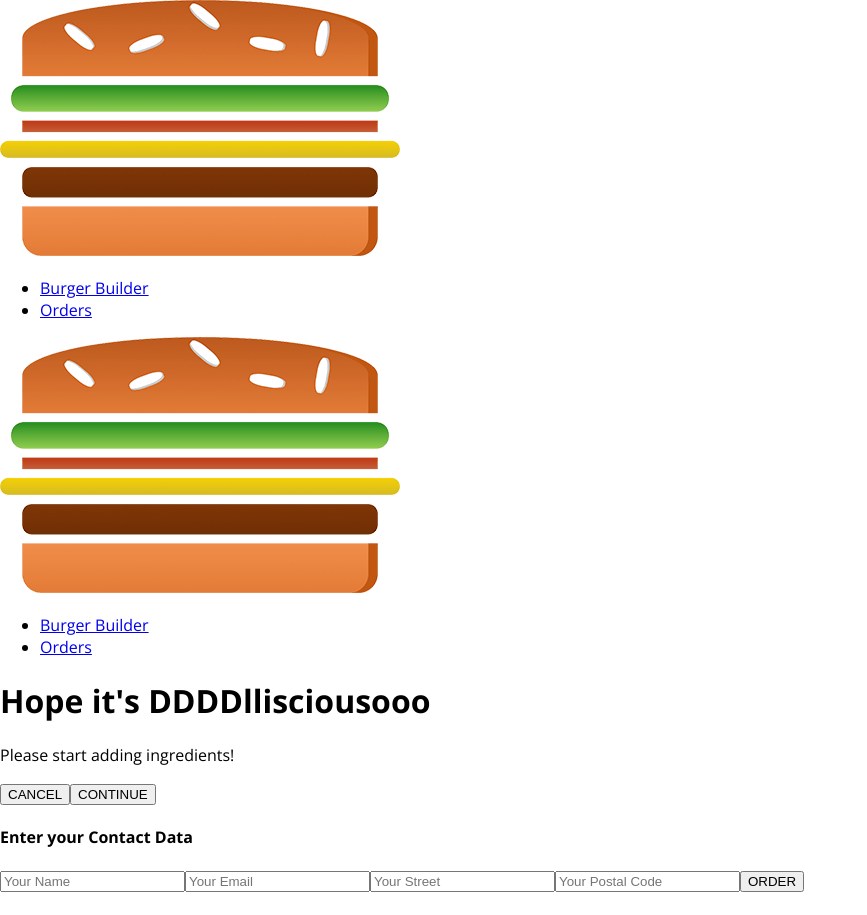
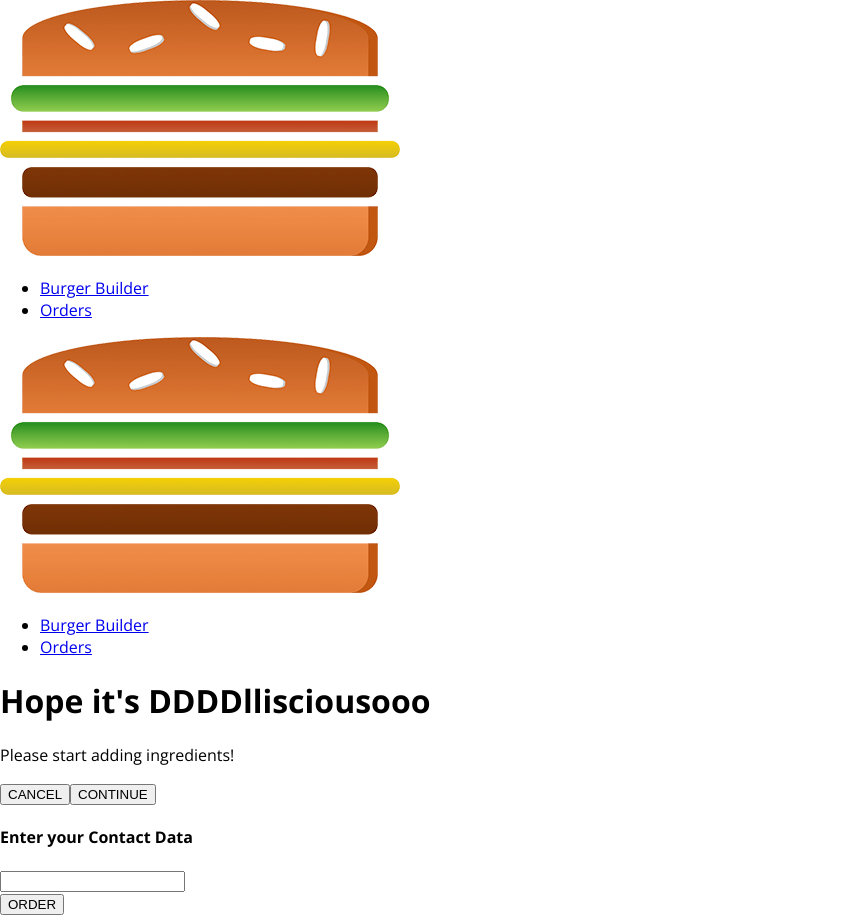
Before and after one commit to jdbbaugh/reac_bur_build, a React app: page /checkout in a window 1280 px wide. Both pictures are taken after a click on the button "CONTINUE". Shown: the whole page, without its empty margins (0-867 px from the left). Before the commit the page ends 892 px from the top, so only its background shows below. Built offline with nearby package versions, Linux system fonts and the light colour scheme.

Commit message:
trying to find why user form is not coming through when ordering burger

```diff
--- a/src/components/Order/Order.js
+++ b/src/components/Order/Order.js
@@ -2,13 +2,41 @@ import React from "react";
 
 import classes from "./Order.css";
 
-const order = props => (
-  <div className={classes.Order}>
-    <p>Ingredients: Salad (1)</p>
-    <p>
-      Price: <strong>$20000</strong>
-    </p>
-  </div>
-);
+const order = props => {
+  const ingredients = [];
+
+  for (let ingredientName in props.ingredients) {
+    ingredients.push({
+      name: ingredientName,
+      amount: props.ingredients[ingredientName]
+    });
+  }
+
+  const ingredientOutput = ingredients.map(ig => {
+    return (
+      <span
+        style={{
+          textTransform: "capitalize",
+          display: "inline-block",
+          margin: "0 8px",
+          border: "1px solid #ccc",
+          padding: "5px"
+        }}
+        key={ig.name}
+      >
+        {ig.name} ({ig.amount})
+      </span>
+    );
+  });
+
+  return (
+    <div className={classes.Order}>
+      <p>Ingredients: {ingredientOutput}</p>
+      <p>
+        Price: <strong>${Number.parseFloat(props.price).toFixed(2)}</strong>
+      </p>
+    </div>
+  );
+};
 
 export default order;
--- /dev/null
+++ b/src/components/UI/Input/Input.css
@@ -0,0 +1,27 @@
+.Input {
+  width: 100;
+  padding: 10px;
+  box-sizing: border-box;
+}
+
+.Label {
+  font-weight: bold;
+  display: block;
+  margin-bottom: 8px;
+}
+
+.InputElement {
+  outline: none;
+  border: 1px solid #ccc;
+  background-color: white;
+  font: inherit;
+  padding: 6px 10px;
+  display: block;
+  width: 100%;
+  box-sizing: border-box;
+}
+
+.InputElement:focus {
+  outline: none;
+  background-color: #ccc;
+}
--- /dev/null
+++ b/src/components/UI/Input/Input.js
@@ -0,0 +1,44 @@
+import React from "react";
+
+import classes from "./Input.css";
+
+const input = props => {
+  let inputElement = null;
+
+  switch (props.elementType) {
+    case "input":
+      inputElement = (
+        <input
+          className={classes.InputElement}
+          {...props.elementConfig}
+          value={props.value}
+        />
+      );
+      break;
+    case "textarea":
+      inputElement = (
+        <textarea
+          className={classes.InputElement}
+          {...props.elementConfig}
+          value={props.value}
+        />
+      );
+      break;
+    default:
+      inputElement = (
+        <input
+          className={classes.InputElement}
+          {...props.elementConfig}
+          value={props.value}
+        />
+      );
+  }
+  return (
+    <div className={classes.Input}>
+      <label className={classes.Label}>{props.label}</label>
+      {inputElement}
+    </div>
+  );
+};
+
+export default input;
--- a/src/containers/Checkout/ContactData/ContactData.css
+++ b/src/containers/Checkout/ContactData/ContactData.css
@@ -8,10 +8,6 @@
   box-sizing: border-box;
 }
 
-.Input {
-  display: block;
-}
-
 @media (min-width: 600px) {
   .ContactData {
     width: 500px;
--- a/src/containers/Checkout/ContactData/ContactData.js
+++ b/src/containers/Checkout/ContactData/ContactData.js
@@ -4,14 +4,63 @@ import Button from "../../../components/UI/Button/Button";
 import Spinner from "../../../components/UI/Spinner/Spinner";
 import classes from "./ContactData.css";
 import axios from "../../../axios-orders";
+import Input from "../../../components/UI/Input/Input";
 
 class ContactData extends Component {
   state = {
-    name: "",
-    email: "",
-    address: {
-      street: "",
-      postalCode: ""
+    orderForm: {
+      customer: {
+        name: {
+          elementType: "input",
+          elementConfig: {
+            type: "text",
+            placeholder: "Your Name"
+          },
+          value: ""
+        },
+        street: {
+          elementType: "input",
+          elementConfig: {
+            type: "text",
+            placeholder: "Street"
+          },
+          value: ""
+        },
+        zip: {
+          elementType: "input",
+          elementConfig: {
+            type: "text",
+            placeholder: "ZIP CODE"
+          },
+          value: ""
+        },
+        country: {
+          elementType: "input",
+          elementConfig: {
+            type: "text",
+            placeholder: "Country"
+          },
+          value: ""
+        },
+        email: {
+          elementType: "email",
+          elementConfig: {
+            type: "text",
+            placeholder: "Your Email"
+          },
+          value: ""
+        },
+        deliveryMethod: {
+          elementType: "select",
+          elementConfig: {
+            options: [
+              { value: "fastest", displayValue: "Fastest" },
+              { value: "cheapest", displayValue: "Cheapest" }
+            ]
+          },
+          value: ""
+        }
+      }
     },
     loading: false
   };
@@ -21,17 +70,7 @@ class ContactData extends Component {
     this.setState({ loading: true });
     const order = {
       ingredients: this.props.ingredients,
-      price: this.props.price,
-      customer: {
-        name: "Bobby Dole",
-        address: {
-          street: "Harrington Forest",
-          zip: "549387",
-          country: "Murica"
-        },
-        email: "test@test.com"
-      },
-      deliveryMethod: "fastest"
+      price: this.props.price
     };
     axios
       .post("/orders.json", order)
@@ -45,32 +84,23 @@ class ContactData extends Component {
   };
 
   render() {
+    const formElementsArray = [];
+    for (let key in this.state.orderForm) {
+      formElementsArray.push({
+        id: key,
+        config: this.state.orderForm[key]
+      });
+    }
     let form = (
       <form>
-        <input
-          className={classes.Input}
-          type="text"
-          name="name"
-          placeholder="Your Name"
-        />
-        <input
-          className={classes.Input}
-          type="email"
-          name="email"
-          placeholder="Your Email"
-        />
-        <input
-          className={classes.Input}
-          type="text"
-          name="street"
-          placeholder="Your Street"
-        />
-        <input
-          className={classes.Input}
-          type="text"
-          name="postal"
-          placeholder="Your Postal Code"
-        />
+        {formElementsArray.map(formElement => (
+          <Input
+            key={formElement.id}
+            elementType={formElement.config.elementType}
+            elementConfig={formElement.config.elementConfig}
+            value={formElement.config.value}
+          />
+        ))}
         <Button btnType="Success" clicked={this.orderHanlder}>
           ORDER
         </Button>
--- a/src/containers/Orders/Orders.js
+++ b/src/containers/Orders/Orders.js
@@ -29,8 +29,13 @@ class Orders extends Component {
   render() {
     return (
       <div>
-        <Order />
-        <Order />
+        {this.state.orders.map(order => (
+          <Order
+            key={order.id}
+            ingredients={order.ingredients}
+            price={order.price}
+          />
+        ))}
       </div>
     );
   }
```
